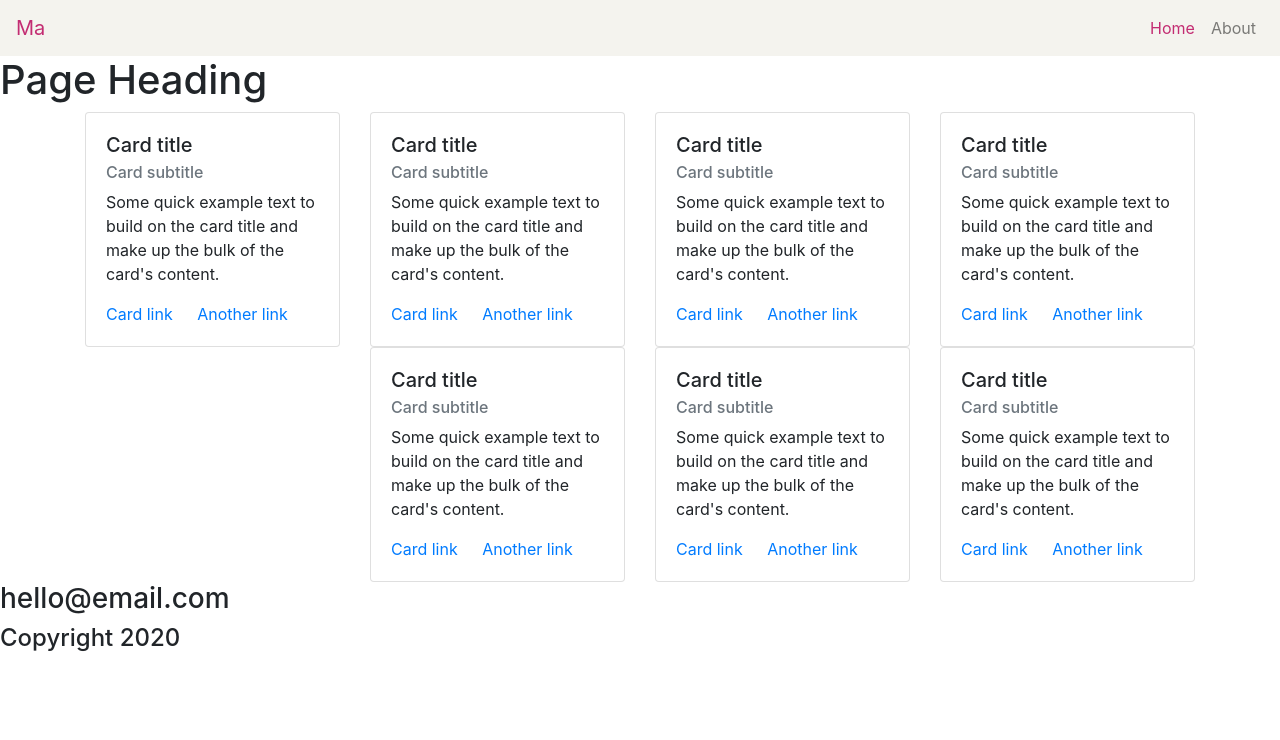
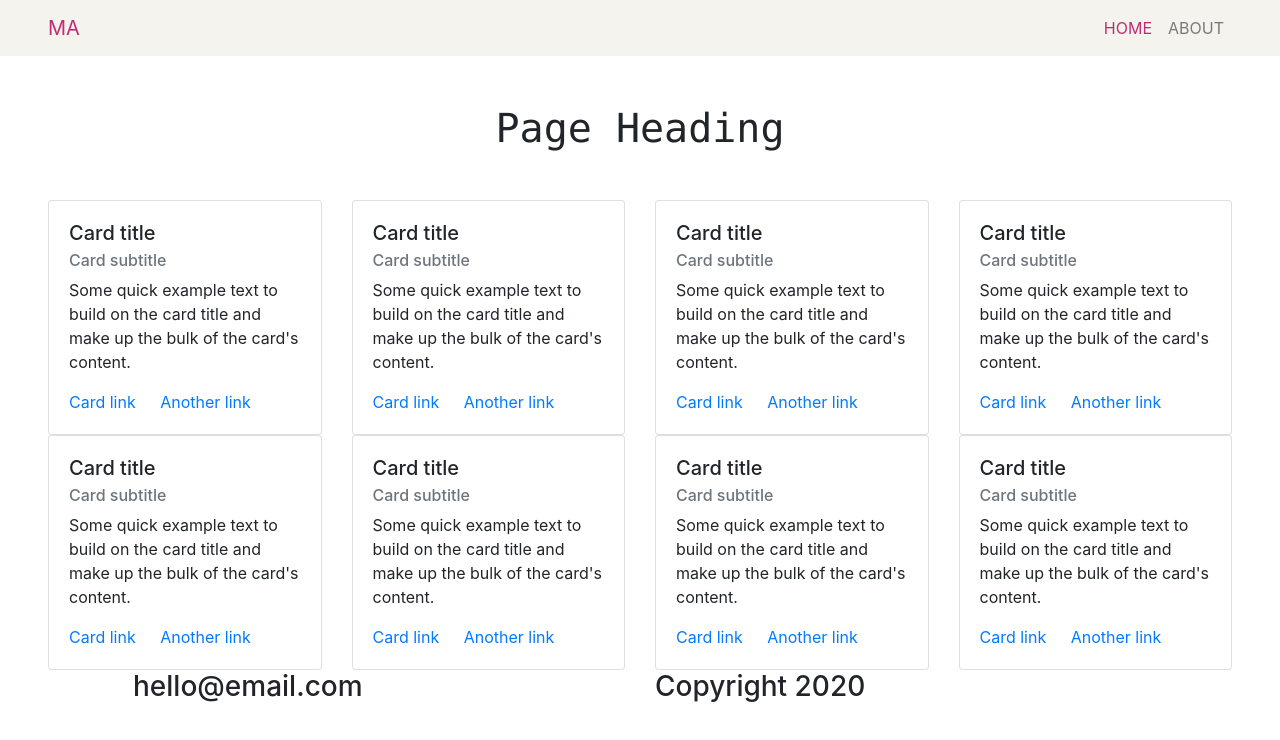
Before and after one commit to PythonMasterAlexander/alexander-hardeland-css-frameworks-ma1, a plain HTML site: page index.html in a window 1280 px wide. Drawn offline with nearby package versions, Linux system fonts and the light colour scheme.

Commit message:
Working on layout

```diff
--- a/index.html
+++ b/index.html
@@ -10,22 +10,22 @@
 </head>
 <body>
 	<header>
-		<nav class="navbar navbar-expand-lg navbar-light bg-light">
-			<a class="navbar-brand" href="#">Ma</a>
+		<nav class="navbar navbar-expand-lg navbar-light bg-light px-5">
+			<a class="navbar-brand text-uppercase" href="#">Ma</a>
 			<button class="navbar-toggler" type="button" data-toggle="collapse" data-target="#navbarNavAltMarkup" aria-controls="navbarNavAltMarkup" aria-expanded="false" aria-label="Toggle navigation">
 				<span class="navbar-toggler-icon"></span>
 			</button>
 			<div class="collapse navbar-collapse" id="navbarNavAltMarkup">
 				<div class="navbar-nav ml-auto">
-					<a class="nav-link active" href="index.html">Home <span class="sr-only">(current)</span></a>
-					<a class="nav-link" href="about.html">About</a>
+					<a class="nav-link active text-uppercase" href="index.html">Home <span class="sr-only">(current)</span></a>
+					<a class="nav-link text-uppercase" href="about.html">About</a>
 				</div>
 			</div>
 		</nav>
 	</header>
 	<main>
-		<h1>Page Heading</h1>
-		<div class="container">
+		<h1 class="text-center my-5 text-monospace">Page Heading</h1>
+		<div class="container-fluid px-5">
 			<div class="row row-cols-8">
 				<div class="col">
 					<div class="card w-auto" style="width: 18rem;">
@@ -71,9 +71,7 @@
 						</div>
 					</div>
 				</div>
-				<div class="w-100"></div>
-				<div class="col">
-				</div>
+				<div class="w-100 page-margin"></div>
 				<div class="col">
 					<div class="card w-auto" style="width: 18rem;">
 						<div class="card-body">
@@ -85,7 +83,18 @@
 						</div>
 					</div>
 				</div>
-				<div class="col">
+				<div class="col w-auto">
+					<div class="card w-auto" style="width: 18rem;">
+						<div class="card-body">
+							<h5 class="card-title">Card title</h5>
+							<h6 class="card-subtitle mb-2 text-muted">Card subtitle</h6>
+							<p class="card-text">Some quick example text to build on the card title and make up the bulk of the card's content.</p>
+							<a href="#" class="card-link">Card link</a>
+							<a href="#" class="card-link">Another link</a>
+						</div>
+					</div>
+				</div>
+				<div class="col w-auto">
 					<div class="card w-auto" style="width: 18rem;">
 						<div class="card-body">
 							<h5 class="card-title">Card title</h5>
@@ -111,14 +120,22 @@
 		</div>
 	</main>
 	<footer>
-    <section>
-			<h3>hello@email.com</h3>
-    </section>
-		<section>
+		<div class="container">
+			<div class="row">
+				<div class="col">
+					<h3 class="px-5">hello@email.com</h3>
+				</div>
+				<div class="col">
+					<h3 class="pr-5">Copyright 2020</h3>
+				</div>
+			</div>
+		</div>
+		<!--
+		<section class="d-flex justify-content-between flex-wrap">
+			<h3 class="px-5">hello@email.com</h3>
+			<h4 class="pr-5">Copyright 2020</h4>
 		</section>
-    <section>
-			<h4>Copyright 2020</h4>
-    </section>
+		-->
 	</footer>
 	<script
 		src="https://code.jquery.com/jquery-3.5.1.slim.min.js"
--- a/sass/style.scss
+++ b/sass/style.scss
@@ -1,4 +1,5 @@
 @import "partials/customs";
+@import "partials/main";
 
 @import "../scss/functions";
 @import "../scss/variables";
```
Also changed, not shown: sass/partials/_customs.scss (line endings or trailing spaces), sass/partials/_main.scss (added), 1 other file.
